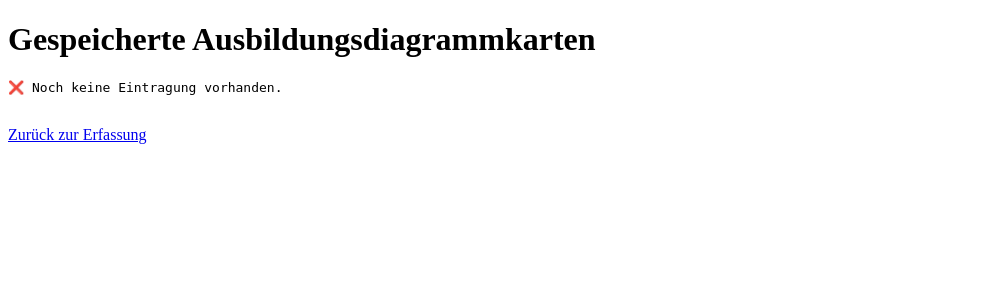
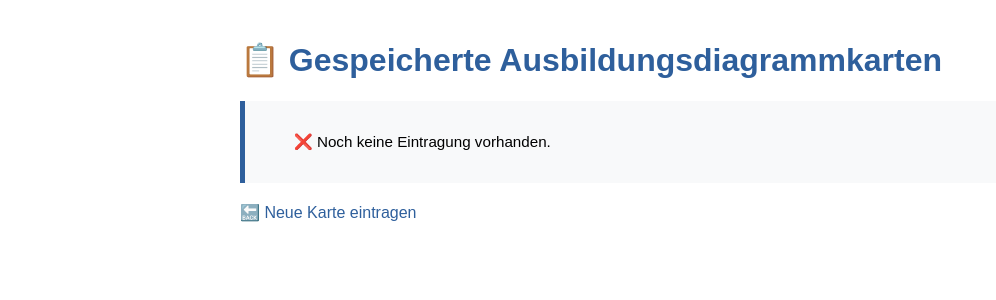
Before and after one commit to eyfahrlehrer/schuelerakte, a Flask app: page /saved in a window 1280 px wide. Shown: the top 300 px of the page, without its empty margins (0-996 px from the left). Run offline with Flask 3, Linux system fonts and the light colour scheme.

Commit message:
Update anzeigen.html

```diff
--- a/templates/anzeigen.html
+++ b/templates/anzeigen.html
@@ -2,14 +2,41 @@
 <html lang="de">
 <head>
     <meta charset="UTF-8">
-    <title>Gespeicherte Ausbildungsdiagramme</title>
+    <meta name="viewport" content="width=device-width, initial-scale=1.0">
+    <title>Gespeicherte Ausbildungsdiagrammkarten</title>
+    <style>
+        body {
+            font-family: Arial, sans-serif;
+            padding: 20px;
+            max-width: 800px;
+            margin: auto;
+        }
+        h1 {
+            color: #2e5f9c;
+        }
+        .daten-block {
+            white-space: pre-wrap;
+            background: #f8f9fa;
+            border-left: 5px solid #2e5f9c;
+            padding: 15px;
+            margin-top: 20px;
+            font-size: 0.95em;
+        }
+        .back-link {
+            display: inline-block;
+            margin-top: 20px;
+            color: #2e5f9c;
+            text-decoration: none;
+        }
+    </style>
 </head>
 <body>
-    <h1>Gespeicherte Ausbildungsdiagrammkarten</h1>
-    <div>
-        <pre>{{ daten }}</pre>
+    <h1>📋 Gespeicherte Ausbildungsdiagrammkarten</h1>
+
+    <div class="daten-block">
+        {{ daten }}
     </div>
-    <br>
-    <a href="/diagrammkarte">Zurück zur Erfassung</a>
+
+    <a href="/diagrammkarte" class="back-link">🔙 Neue Karte eintragen</a>
 </body>
 </html>
```
